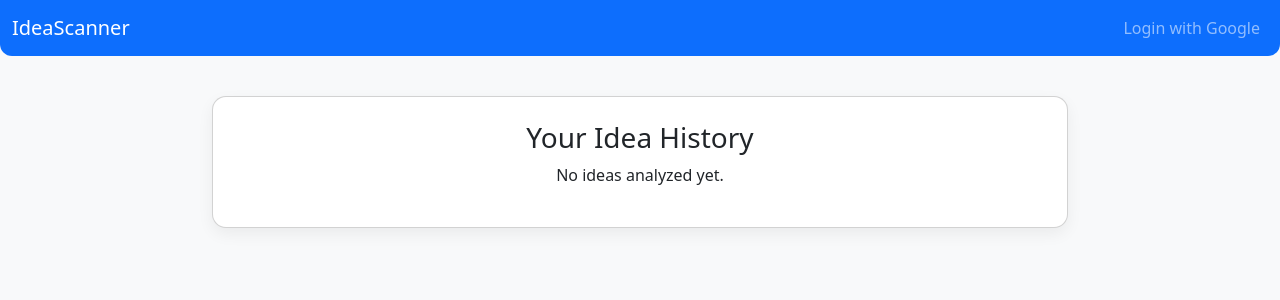
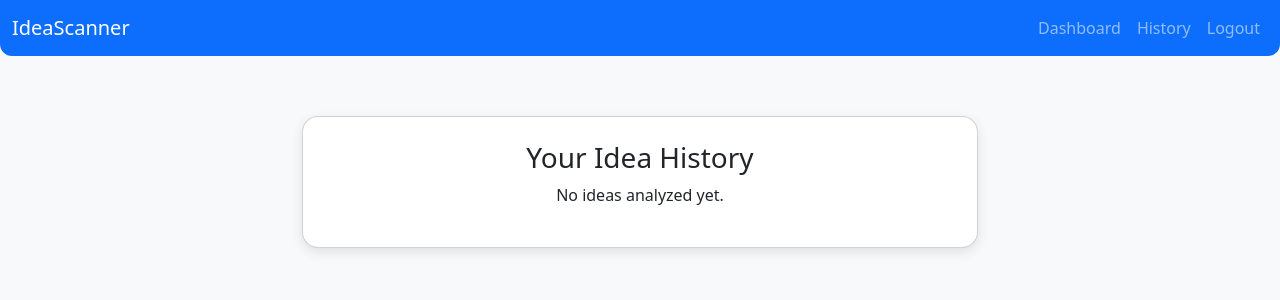
Before and after one commit to kasturimo/IdeaScanner, a Flask app: page /history in a window 1280 px wide. Shown: the top 300 px of the page. Run offline with Flask 3, Linux system fonts and the light colour scheme; the visitor is signed in with stand-in values (Sample User, id 1); data that the repository does not hold is empty.

Commit message:
Update base.html

```diff
--- a/templates/base.html
+++ b/templates/base.html
@@ -1,13 +1,14 @@
-<!doctype html>
+<!DOCTYPE html>
 <html lang="en">
 <head>
-    <title>{{ title or "IdeaScanner" }}</title>
-    <meta name="viewport" content="width=device-width,initial-scale=1" />
+  <meta charset="UTF-8">
+  <meta name="viewport" content="width=device-width, initial-scale=1.0">
+  <title>{{ title if title else "IdeaScanner" }}</title>
   <link href="https://cdn.jsdelivr.net/npm/bootstrap@5.3.0/dist/css/bootstrap.min.css" rel="stylesheet">
   <style>
     body { background: #f8f9fa; }
-      .container { max-width: 880px; margin-top: 40px; }
-      .card { border-radius: 14px; box-shadow: 0 6px 16px rgba(0,0,0,0.06); }
+    .container { max-width: 700px; margin-top: 60px; }
+    .card { border-radius: 16px; box-shadow: 0 4px 12px rgba(0,0,0,0.1); }
     .navbar { border-radius: 0 0 12px 12px; }
   </style>
 </head>
@@ -15,19 +16,18 @@
   <nav class="navbar navbar-expand-lg navbar-dark bg-primary">
     <div class="container-fluid">
       <a class="navbar-brand" href="/">IdeaScanner</a>
-        <button class="navbar-toggler" type="button" data-bs-toggle="collapse" data-bs-target="#nav">
+      <button class="navbar-toggler" type="button" data-bs-toggle="collapse" data-bs-target="#navbarNav">
         <span class="navbar-toggler-icon"></span>
       </button>
-        <div class="collapse navbar-collapse" id="nav">
+      <div class="collapse navbar-collapse" id="navbarNav">
         <ul class="navbar-nav ms-auto">
-            {% if user %}
+          {% if 'user_id' in session %}
           <li class="nav-item"><a class="nav-link" href="/dashboard">Dashboard</a></li>
           <li class="nav-item"><a class="nav-link" href="/history">History</a></li>
-              <li class="nav-item"><a class="nav-link" href="/pricing">Pricing</a></li>
-              <li class="nav-item"><a class="nav-link" href="/profile">Profile</a></li>
           <li class="nav-item"><a class="nav-link" href="/logout">Logout</a></li>
           {% else %}
-              <li class="nav-item"><a class="nav-link" href="/login">Login with Google</a></li>
+          <li class="nav-item"><a class="nav-link" href="/login">Login</a></li>
+          <li class="nav-item"><a class="nav-link" href="/register">Register</a></li>
           {% endif %}
         </ul>
       </div>
@@ -37,6 +37,5 @@
   <div class="container">
     {% block content %}{% endblock %}
   </div>
-    <script src="https://cdn.jsdelivr.net/npm/bootstrap@5.3.0/dist/js/bootstrap.bundle.min.js"></script>
 </body>
 </html>
```
Lines whose indentation alone changed are shown as unchanged.
